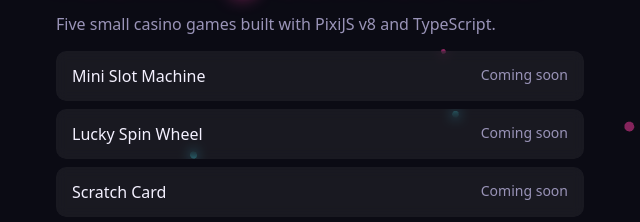
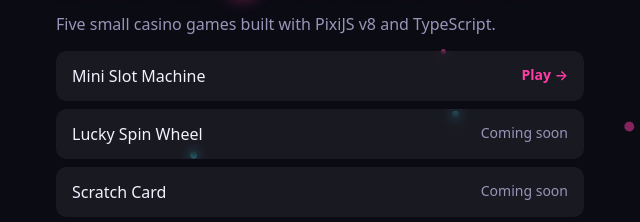
Before and after one commit to mikegauci/igaming-canvas-lab, a website with bundled scripts: page apps/hub/index.html in a window 1280 px wide. Shown: the part 188-410 px from the top of the page, 320-960 px from the left. Built offline with nearby package versions, Linux system fonts and the light colour scheme.

Commit message:
Link the slot from the hub and document it in the README

```diff
--- a/apps/hub/index.html
+++ b/apps/hub/index.html
@@ -16,7 +16,9 @@
       <h1>iGaming Canvas Lab</h1>
       <p class="lede">Five small casino games built with PixiJS v8 and TypeScript.</p>
       <ul class="games">
-        <li><span>Mini Slot Machine</span><em>Coming soon</em></li>
+        <li>
+          <a href="/slot/"><span>Mini Slot Machine</span><em>Play →</em></a>
+        </li>
         <li><span>Lucky Spin Wheel</span><em>Coming soon</em></li>
         <li><span>Scratch Card</span><em>Coming soon</em></li>
         <li><span>Crash Multiplier</span><em>Coming soon</em></li>
--- a/apps/hub/src/style.css
+++ b/apps/hub/src/style.css
@@ -63,6 +63,27 @@ h1 {
   backdrop-filter: blur(6px);
 }
 
+.games a {
+  display: flex;
+  flex: 1;
+  justify-content: space-between;
+  margin: -14px -16px;
+  padding: 14px 16px;
+  border-radius: 10px;
+  color: inherit;
+  text-decoration: none;
+}
+
+.games a:hover,
+.games a:focus-visible {
+  background: rgba(255, 62, 165, 0.18);
+}
+
+.games a em {
+  color: var(--neon);
+  font-weight: 600;
+}
+
 .games em {
   color: var(--muted);
   font-style: normal;
```
Also changed, not shown: README.md.
